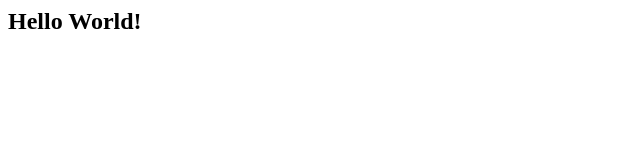
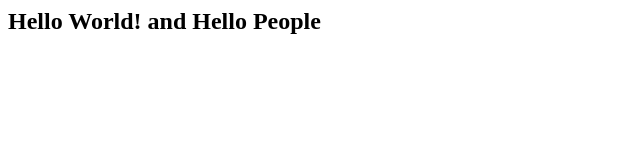
Before and after one commit to irahulwalkar/github-handson-website, a plain HTML site: page MyWebsite/index.html in a window 1280 px wide. Shown: the whole page, without its empty margins (0-640 px from the left). Drawn offline with Linux system fonts and the light colour scheme.

Commit message:
Updated online

```diff
--- a/MyWebsite/index.html
+++ b/MyWebsite/index.html
@@ -1,5 +1,5 @@
 <html>
 <body>
-    <h2>Hello World!</h2>
+    <h2>Hello World! and Hello People</h2>
 </body>
 </html>
```
